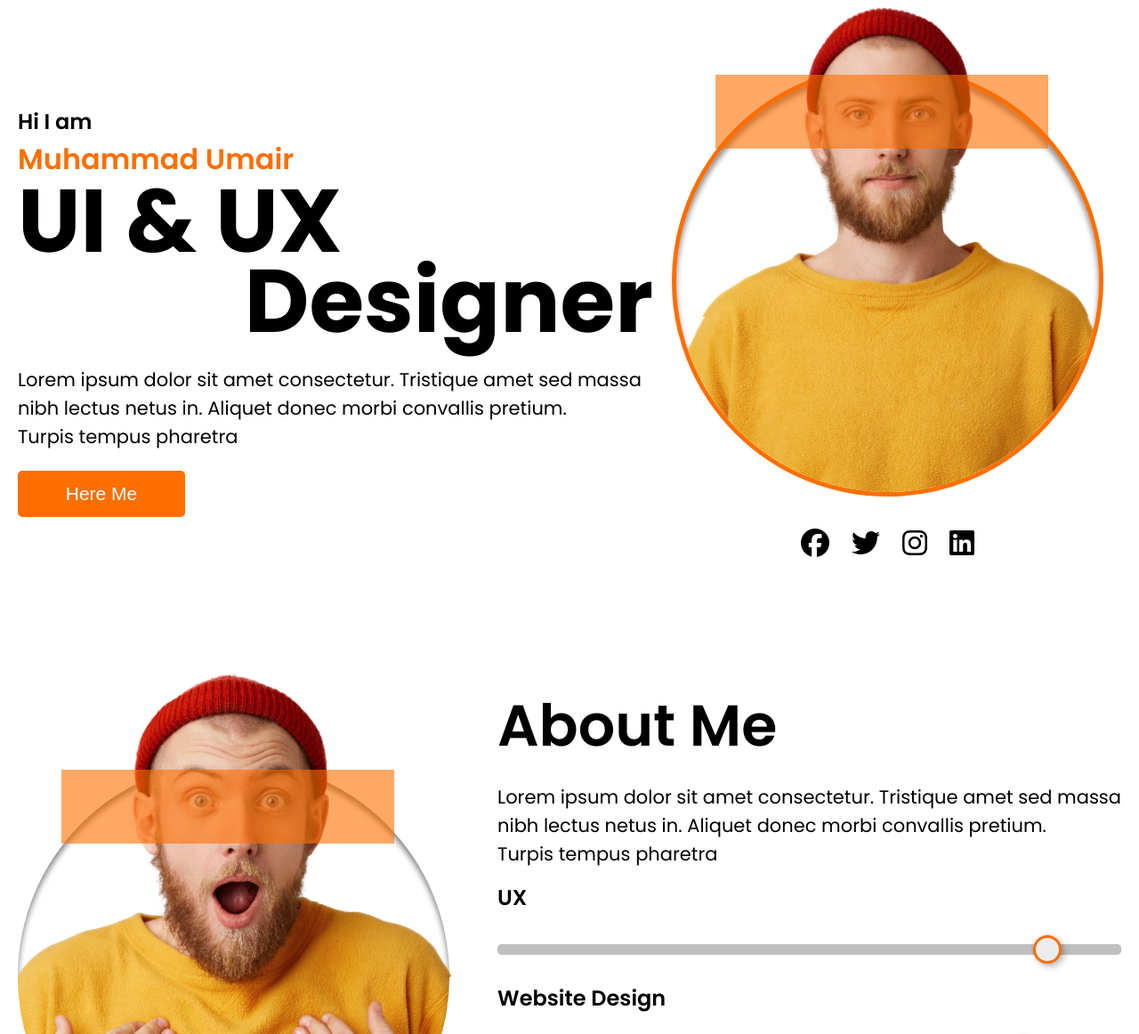
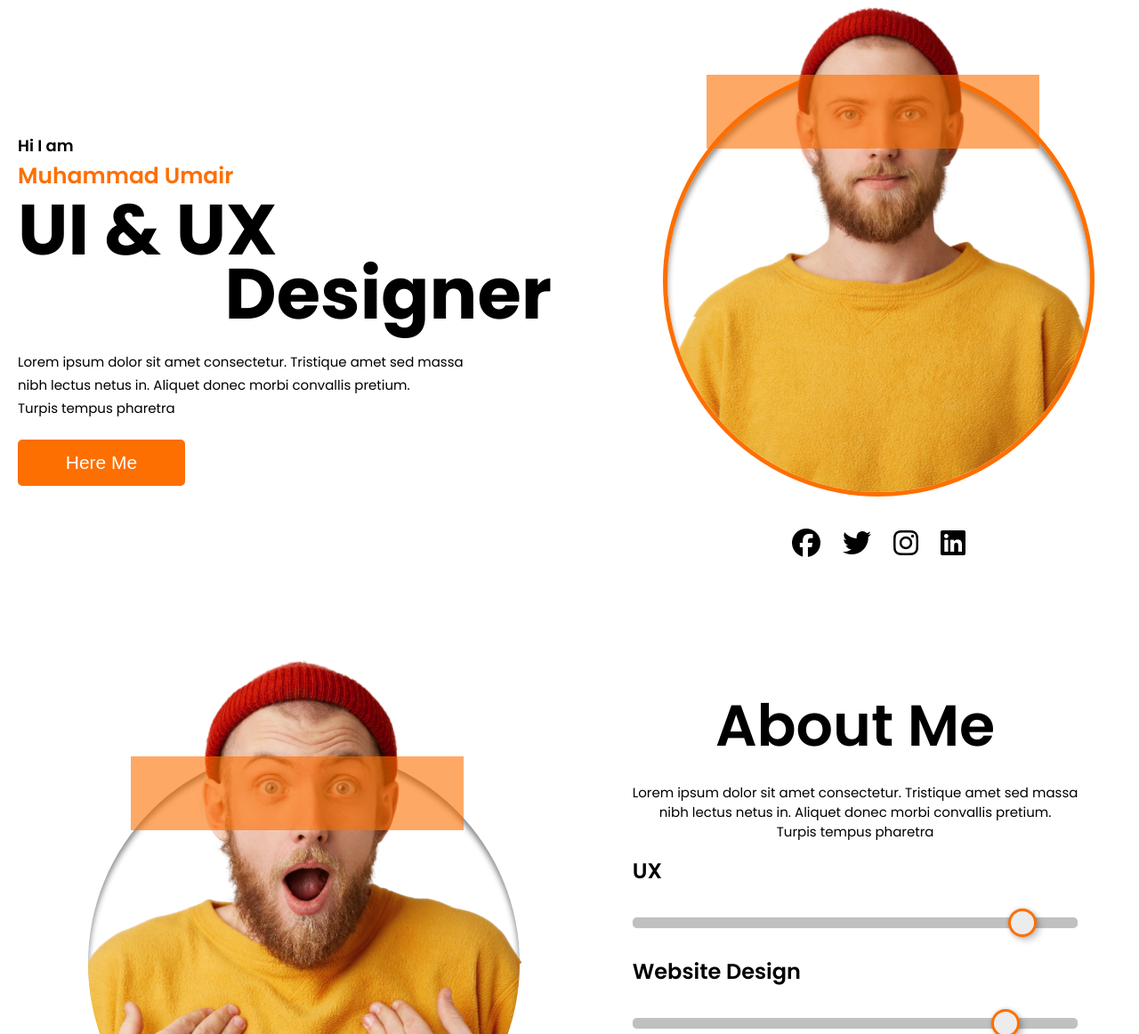
Before and after one commit to Uros-Arsenijevic/website-portofolio-test-Scss-, a website: page index.html in a window 1280 px wide. Shown: the part 137-1299 px from the top of the page at 89% size. Drawn offline with nearby package versions, Linux system fonts and the light colour scheme.

Commit message:
napravljen responsive za tablete

```diff
--- a/SCSS/components/_project/media.scss
+++ b/SCSS/components/_project/media.scss
@@ -0,0 +1,14 @@
+@include laptop() {
+  .project {
+    justify-content: space-around;
+  }
+}
+@include tablet() {
+  .projects__project-nav {
+    flex-wrap: wrap;
+    gap: 30px;
+  }
+  .projects__header-description {
+    font-size: 17px;
+  }
+}
--- a/SCSS/components/_services/services.scss
+++ b/SCSS/components/_services/services.scss
@@ -22,7 +22,7 @@
 .list {
   @include d-flex(flex, center, center);
   gap: 31px;
-  overflow: scroll;
+  flex-wrap: wrap;
 
   &__item {
     display: flex;
--- a/SCSS/components/_testimonials/media.scss
+++ b/SCSS/components/_testimonials/media.scss
@@ -0,0 +1,14 @@
+@include laptop() {
+  .slider-item {
+    width: 900px;
+  }
+  .slider__track {
+    padding-left: 100px;
+  }
+}
+
+@media (max-width: 1014px) {
+  .slider__track {
+    padding-left: 40px;
+  }
+}
--- a/SCSS/components/_testimonials/testimonials.scss
+++ b/SCSS/components/_testimonials/testimonials.scss
@@ -46,7 +46,6 @@
   @include radius(14px);
   gap: 29px;
   background: $content-color;
-  opacity: 0.5;
   padding: 0 72px;
 }
 .comment {
@@ -85,9 +84,6 @@
     letter-spacing: 2%;
   }
 }
-.slider-item_active {
-  opacity: 1;
-}
 .element {
   @include d-flex(flex, center, none);
   gap: 9px;
--- a/SCSS/components/about_me/media.scss
+++ b/SCSS/components/about_me/media.scss
@@ -1,10 +1,17 @@
-@include laptop-L() {
-  .picture {
-    margin-right: 20px;
+@media (max-width: 1300px) and (min-width: 1100px) {
+  .aboutMe__title {
+    text-align: center;
+  }
+  .aboutMe__heading p {
+    text-align: center;
+    font-size: 15px;
+    line-height: 22px;
+  }
+  .aboutMe__content {
+    justify-content: space-around;
   }
 }
 @include laptop() {
-
   .aboutMe__content {
     flex-wrap: wrap-reverse;
     justify-content: center;
--- a/SCSS/components/banner/media.scss
+++ b/SCSS/components/banner/media.scss
@@ -1,11 +1,37 @@
 @include laptop-L() {
+  .picture {
+    margin: 0 30px;
+  }
+}
 
+@media (max-width: 1300px) and (min-width: 1100px) {
+  .content__heading {
+    max-width: 600px;
+
+    .content__title {
+      font-size: 18px;
+      line-height: 20px;
+
+      span {
+        font-size: 25px;
+      }
+    }
+    .main-title {
+      font-size: 80px;
+    }
+    .content__description {
+      font-size: 15px;
+      line-height: 26px;
+    }
+  }
 }
+
 @include laptop {
   .content {
     flex-wrap: wrap;
     justify-content: center;
     margin-top: 60px;
+    gap: 30px;
   }
   .picture {
     margin-top: 100px;
--- a/index.html
+++ b/index.html
@@ -468,7 +468,7 @@
         <div class="slider">
           <div class="slider__track">
             <ol class="slider__track-list">
-              <li class="slider-item slider-item_active">
+              <li class="slider-item ">
                 <div class="slider__item-profile">
                   <img src="picture/profile-picture/profile1.png" alt="" />
                 </div>
```
Also changed, not shown: style/style.css, 1 other file.
